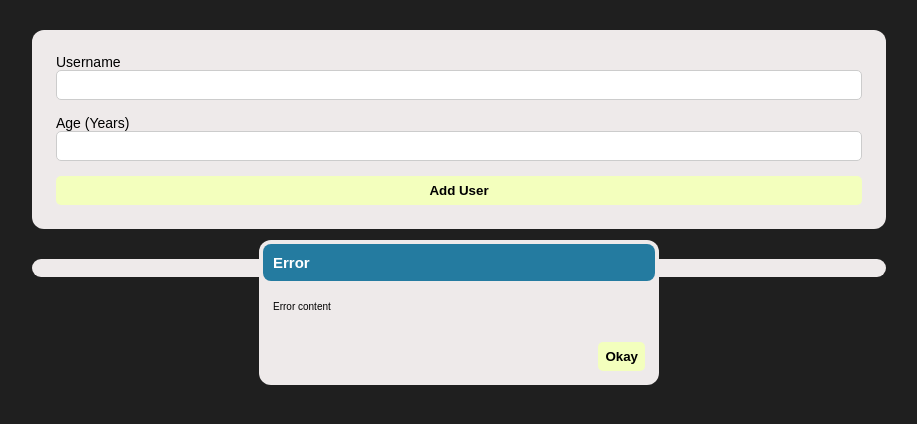
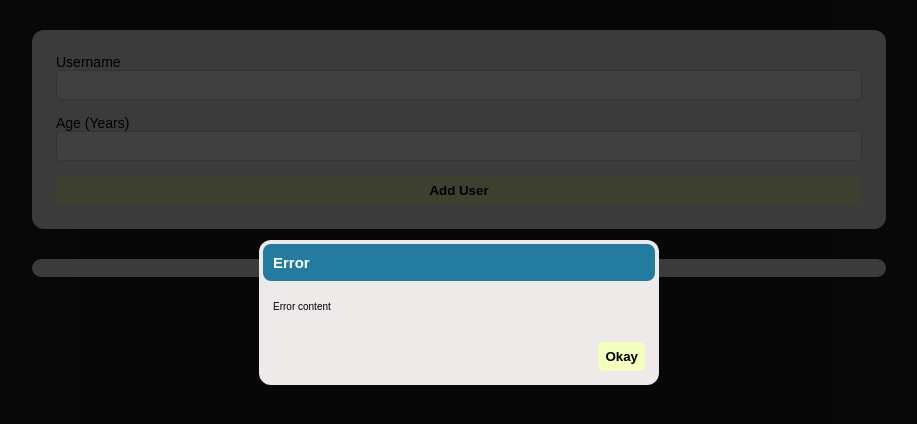
Before and after one commit to helderfonseca/project-modal, a React (Vite) app: page / in a window 1280 px wide. Shown: the top 424 px of the page, without its empty margins (181-1098 px from the left). Built offline with nearby package versions, Linux system fonts and the light colour scheme.

Commit message:
add backdrop clasa

```diff
--- a/src/components/UI/ErrorModal.css
+++ b/src/components/UI/ErrorModal.css
@@ -1,3 +1,12 @@
+.backdrop {
+  position: fixed;
+  top: 0;
+  left: 0;
+  width: 100%;
+  height: 100vh;
+  z-index: 10;
+  background: rgba(0, 0, 0, 0.75);
+}
 
 .modal {
   position: fixed;
--- a/src/components/UI/ErrorModal.jsx
+++ b/src/components/UI/ErrorModal.jsx
@@ -3,7 +3,10 @@ import { Button } from "./Button/Button";
 import './ErrorModal.css';
 
 export const ErrorModal = props => {
-  return <Card className="modal">
+
+  return <>
+          <div className="backdrop"></div>
+          <Card className="modal">
             <header className="header">
               <h2>{props.title}</h2>
             </header>
@@ -14,4 +17,5 @@ export const ErrorModal = props => {
               <Button>Okay</Button>
             </footer>
           </Card>
+        </>
 };
```
Lines whose indentation alone changed are shown as unchanged.
